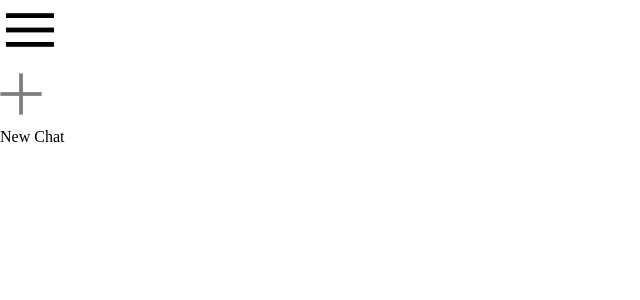
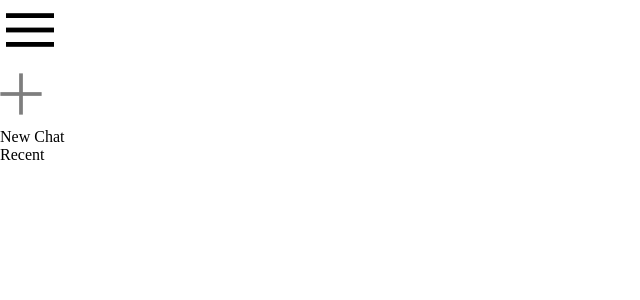
Before and after one commit to Saroyann/Gemini-Clone, a React (Vite) app: page / in a window 1280 px wide. Shown: the top 300 px of the page, without its empty margins (0-640 px from the left). Built offline with nearby package versions, Linux system fonts and the light colour scheme.

Commit message:
initial commit

```diff
--- a/src/components/sidebar/Sidebar.jsx
+++ b/src/components/sidebar/Sidebar.jsx
@@ -15,7 +15,7 @@ const Sidebar = () => {
                 </div>
 
                 <div className="recent">
-                    <p className="recent-title"></p>
+                    <p className="recent-title">Recent</p>
                 </div>
             </div>
 
```
